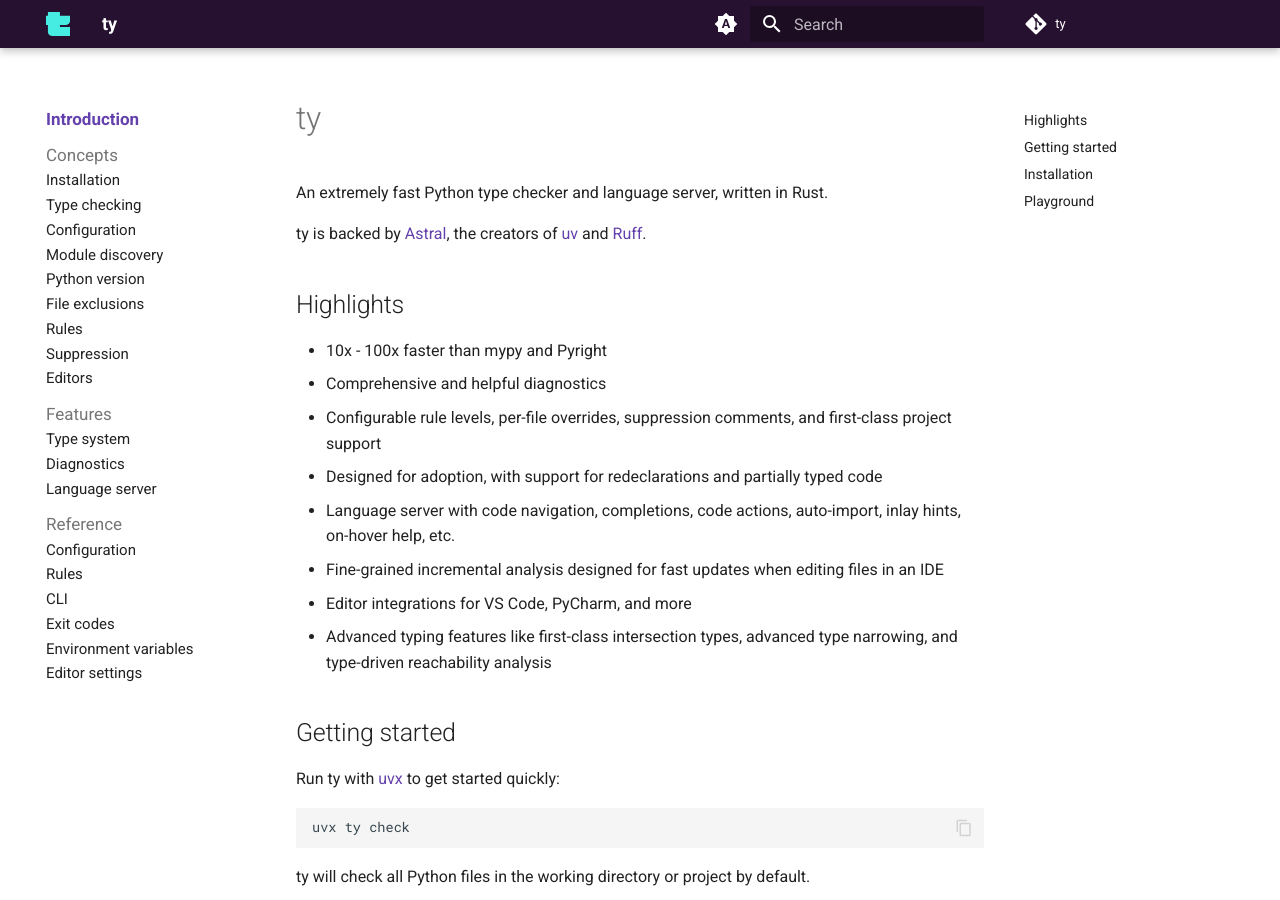
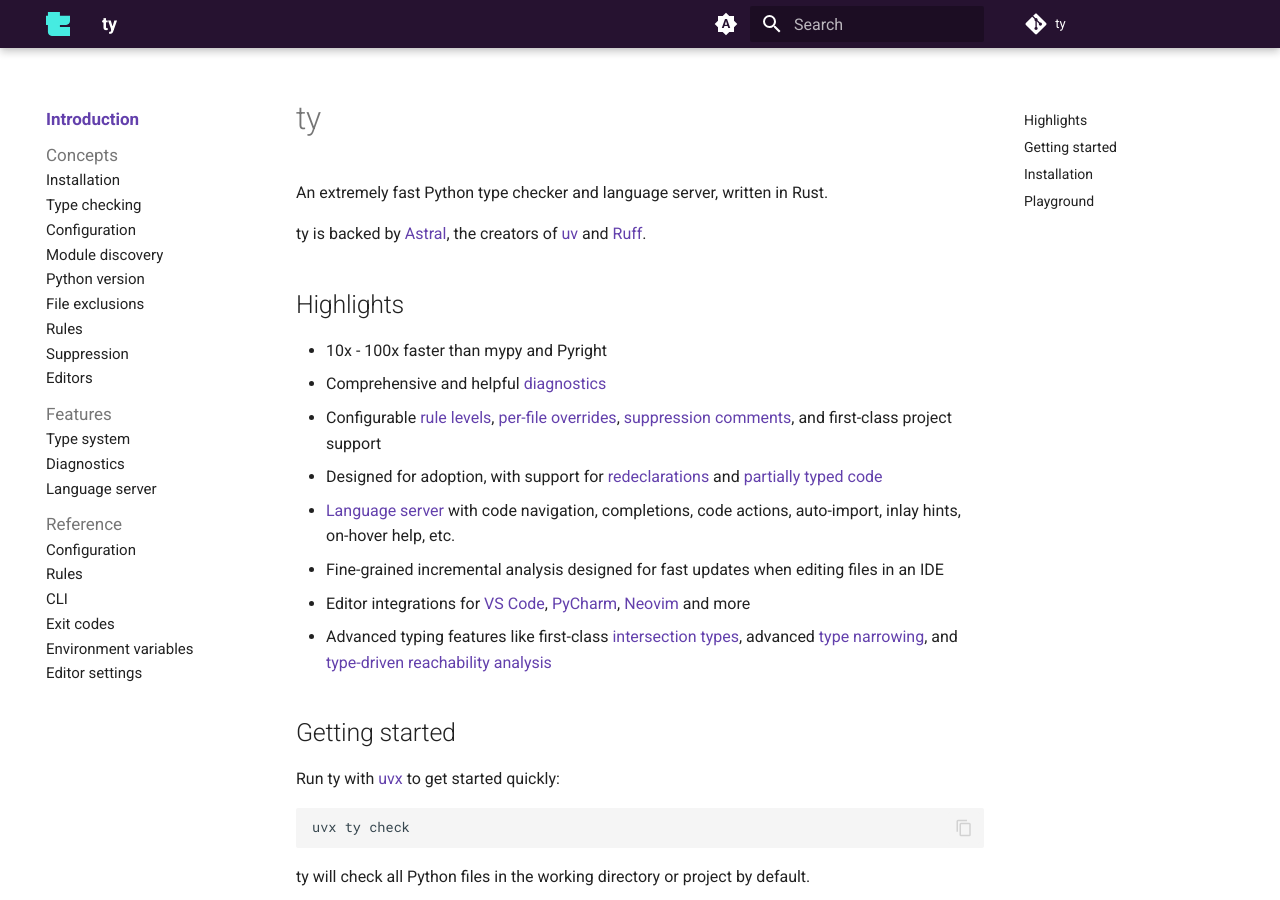
Before and after one commit to astral-sh/ty, an MkDocs documentation site: the page built from docs/index.md, in a window 1280 px wide and 900 px high. Built offline with MkDocs 1.6.1 and Material for MkDocs 9.7.7, drawn with Linux system fonts in a browser that asks for light colours; comment, search, counter and statistics services are not loaded.

Commit message:
Add some links

```diff
--- a/docs/index.md
+++ b/docs/index.md
@@ -8,14 +8,14 @@
 ## Highlights
 
 - 10x - 100x faster than mypy and Pyright
-- Comprehensive and helpful diagnostics
-- Configurable rule levels, per-file overrides, suppression comments, and first-class project support
-- Designed for adoption, with support for redeclarations and partially typed code
-- Language server with code navigation, completions, code actions, auto-import, inlay hints, on-hover help, etc.
+- Comprehensive and helpful [diagnostics](./features/diagnostics.md)
+- Configurable [rule levels](./rules.md), [per-file overrides](./reference/configuration.md#overrides), [suppression comments](./suppression.md), and first-class project support
+- Designed for adoption, with support for [redeclarations](./features/type-system.md#redeclarations) and [partially typed code](./features/type-system.md#gradual-guarantee)
+- [Language server](./features/language-server.md) with code navigation, completions, code actions, auto-import, inlay hints, on-hover help, etc.
 - Fine-grained incremental analysis designed for fast updates when editing files in an IDE
-- Editor integrations for VS Code, PyCharm, and more
-- Advanced typing features like first-class intersection types, advanced type narrowing, and
-    type-driven reachability analysis
+- Editor integrations for [VS Code](./editors.md#vs-code), [PyCharm](./editors.md#pycharm), [Neovim](./editors.md#neovim) and more
+- Advanced typing features like first-class [intersection types](./features/type-system.md#intersection-types), advanced [type narrowing](./features/type-system.md#top-and-bottom-materializations), and
+    [type-driven reachability analysis](./features/type-system.md#reachability-based-on-types)
 
 ## Getting started
 
```
